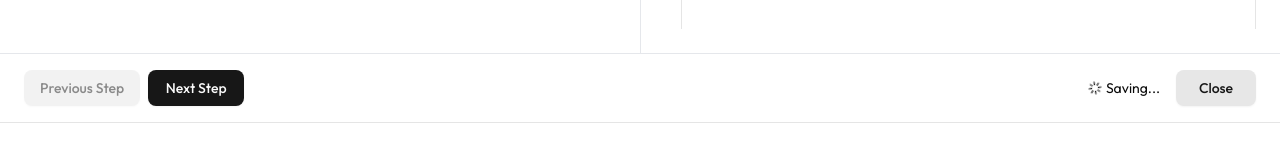
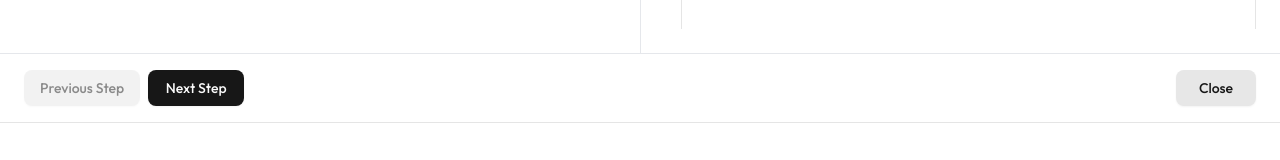
Before and after one commit to shivam-ka/cyntra-ai-resume-builder, a Next.js app: page /editor in a window 1280 px wide. Shown: the part 752-912 px from the top of the page. Built offline with nearby package versions, Linux system fonts and the light colour scheme.

Commit message:
feat: implement auto-save functionality and unsaved changes warning in ResumeEditor

```diff
--- a/eslint.config.mjs
+++ b/eslint.config.mjs
@@ -18,6 +18,7 @@ const eslintConfig = [
       "out/**",
       "build/**",
       "next-env.d.ts",
+      "src/generated/prisma/**",
     ],
   },
 ];
--- a/src/app/(main)/editor/Footer.tsx
+++ b/src/app/(main)/editor/Footer.tsx
@@ -7,6 +7,7 @@ interface FooterProps {
   setCurrectStep: (step: string) => void;
   showSmResumePreview: boolean;
   setShowSmResumePreview: (show: boolean) => void;
+  isSaving: boolean;
 }
 
 export default function Footer({
@@ -14,6 +15,7 @@ export default function Footer({
   setCurrectStep,
   showSmResumePreview,
   setShowSmResumePreview,
+  isSaving,
 }: FooterProps) {
   const previousStep = steps.find(
     (_, index) => steps[index + 1]?.key === currentStep
@@ -47,9 +49,11 @@ export default function Footer({
         </div>
 
         <div className="flex w-full items-center justify-end gap-4 sm:w-fit">
-          <p className="flex items-center gap-1 text-sm">
-            <Loader className="size-3.5 animate-spin" /> Saving...
-          </p>
+          {isSaving && (
+            <p className="flex items-center gap-1 text-sm">
+              <Loader className="size-3.5 animate-spin" /> Saving...
+            </p>
+          )}
           <Button variant="secondary" className="min-w-20">
             Close
           </Button>
@@ -68,6 +72,7 @@ export default function Footer({
               </>
             )}
           </Button>
+
         </div>
       </div>
     </footer>
--- a/src/app/(main)/editor/ResumeEditor.tsx
+++ b/src/app/(main)/editor/ResumeEditor.tsx
@@ -10,12 +10,17 @@ import ResumePreviewSection from "./ResumePreviewSection";
 import ColorPicker from "./ColorPicker";
 import BorderStyle from "./BorderStyle";
 import { cn } from "@/lib/utils";
+import useAutoSaveResume from "./useAutoSaveResume";
+import useUnLoadWarning from "@/hooks/useUnLoadWarning";
 
 export default function ResumeEditor() {
   const searchParams = useSearchParams();
 
   const [resumeData, setResumeData] = useState<ResumeValue>({});
   const [showSmResumePreview, setShowSmResumePreview] = useState(false);
+
+  const { isSaving, hasUnsavedChanges } = useAutoSaveResume(resumeData);
+  useUnLoadWarning(hasUnsavedChanges);
 
   const currentStep = searchParams.get("step") || steps[0].key;
 
@@ -104,6 +109,7 @@ export default function ResumeEditor() {
         setCurrectStep={setSteps}
         showSmResumePreview={showSmResumePreview}
         setShowSmResumePreview={setShowSmResumePreview}
+        isSaving={isSaving}
       />
     </div>
   );
--- /dev/null
+++ b/src/app/(main)/editor/useAutoSaveResume.ts
@@ -0,0 +1,34 @@
+import useDebounce from "@/hooks/useDebounce";
+import { ResumeValue } from "@/lib/validation";
+import { useEffect, useState } from "react";
+
+export default function useAutoSaveResume(resumedata: ResumeValue) {
+  const debouncedResumeData = useDebounce(resumedata, 1500);
+
+  const [lastSavedData, setLastSavedData] = useState(
+    structuredClone(resumedata)
+  );
+  const [isSaving, setIsSaving] = useState(false);
+
+  useEffect(() => {
+    async function save() {
+      setIsSaving(true);
+      await new Promise((resolve) => setTimeout(resolve, 1500));
+      setLastSavedData(structuredClone(debouncedResumeData));
+      setIsSaving(false);
+    }
+
+    const hasUnsavedChanges =
+      JSON.stringify(debouncedResumeData) !== JSON.stringify(lastSavedData);
+
+    if (hasUnsavedChanges && debouncedResumeData && !isSaving) {
+      save();
+    }
+  }, [debouncedResumeData, lastSavedData, isSaving]);
+
+  return {
+    isSaving,
+    hasUnsavedChanges:
+      JSON.stringify(resumedata) !== JSON.stringify(lastSavedData),
+  };
+}
--- a/src/components/ResumePreview.tsx
+++ b/src/components/ResumePreview.tsx
@@ -1,4 +1,4 @@
-import useDimension from "@/hooks/userDimension";
+import useDimension from "@/hooks/useDimension";
 import { cn } from "@/lib/utils";
 import { ResumeValue } from "@/lib/validation";
 import Image from "next/image";
--- a/src/components/ui/theme-toggle-button.tsx
+++ b/src/components/ui/theme-toggle-button.tsx
@@ -1,3 +1,4 @@
+/* eslint-disable @typescript-eslint/no-unused-vars */
 "use client"
 
 import React from "react"
@@ -34,9 +35,6 @@ export default function ThemeToggleButton({
 
     let styleElement = document.getElementById(styleId) as HTMLStyleElement
 
-    console.log("style ELement", styleElement)
-    console.log("name", name)
-
     if (!styleElement) {
       styleElement = document.createElement("style")
       styleElement.id = styleId
@@ -44,9 +42,7 @@ export default function ThemeToggleButton({
     }
 
     styleElement.textContent = css
-
-    console.log("content updated")
-  }, [])
+  }, [styleId]) // Added styleId as dependency
 
   const toggleTheme = React.useCallback(() => {
     const animation = createAnimation(variant, start, url)
@@ -65,7 +61,7 @@ export default function ThemeToggleButton({
     }
 
     document.startViewTransition(switchTheme)
-  }, [theme, setTheme])
+  }, [theme, setTheme, variant, start, url, updateStyles]) // Added all dependencies
 
   return (
     <Button
--- /dev/null
+++ b/src/hooks/useDebounce.ts
@@ -0,0 +1,15 @@
+import { useEffect, useState } from "react";
+
+export default function useDebounce<T>(value: T, delay: number = 250) {
+  const [debounceValue, setDebounceValue] = useState<T>(value);
+
+  useEffect(() => {
+    const handler = setTimeout(() => {
+      setDebounceValue(value);
+    }, delay);
+
+    return () => clearTimeout(handler);
+  }, [value, delay]);
+
+  return debounceValue;
+}
--- /dev/null
+++ b/src/hooks/useUnLoadWarning.ts
@@ -0,0 +1,15 @@
+import { useEffect } from "react";
+
+export default function useUnLoadWarning(condition = true) {
+  useEffect(() => {
+    if (!condition) return;
+
+    const listener = (event: BeforeUnloadEvent) => {
+      event.preventDefault();
+    };
+
+    window.addEventListener("beforeunload", listener);
+
+    return () => window.removeEventListener("beforeunload", listener);
+  }, [condition]);
+}
```
Also changed, not shown: src/hooks/useDimension.ts (renamed from src/hooks/userDimension.tsx).
